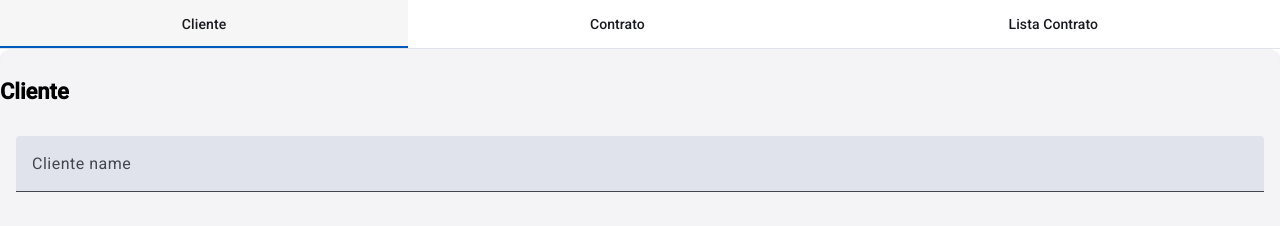
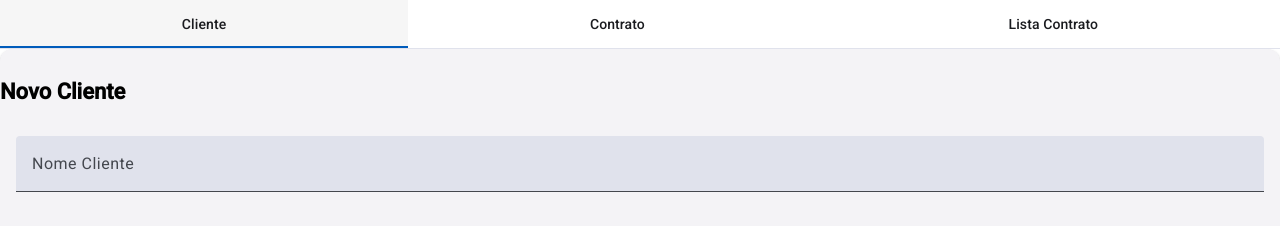
Before and after one commit to deboracampelo78/finance-app, an Angular app: page / in a window 1280 px wide. Shown: the top 226 px of the page. Built offline with nearby package versions, Linux system fonts and the light colour scheme.

Commit message:
Criação dos Models Cliente e Produto

```diff
--- a/src/app/client-form/client-form.component.html
+++ b/src/app/client-form/client-form.component.html
@@ -1,20 +1,20 @@
 <mat-card fxFlex>
   <mat-card-title>
-    <h4>Cliente</h4>
+    <h4>Novo Cliente</h4>
   </mat-card-title>
   <mat-card-content>
 
     <div fxLayout="row" fxLayoutAlign="space-between stretch">
       <mat-form-field fxFlex="100">
-        <input matInput placeholder="Cliente name" >
+        <input matInput placeholder="Nome Cliente" [(ngModel)]="cliName">
       </mat-form-field>
 
     </div>
 
   </mat-card-content>
   <mat-card-actions>
-    <button mat-button color="primary" >Save</button>
-    <button mat-button color="accent" >Clear</button>
+    <button mat-button color="primary" (click)="save()">Save</button>
+    <button mat-button color="accent" (click)="clear()">Clear</button>
   </mat-card-actions>
 
 </mat-card>
--- a/src/app/client-form/client-form.component.ts
+++ b/src/app/client-form/client-form.component.ts
@@ -1,10 +1,23 @@
-import { Component } from '@angular/core';
+import { Component, OnInit } from '@angular/core';
 
 @Component({
   selector: 'app-client-form',
   templateUrl: './client-form.component.html',
   styleUrl: './client-form.component.css'
 })
-export class ClientFormComponent {
+export class ClientFormComponent implements OnInit {
+  cliName: String | undefined;
+  constructor() { }
+
+  ngOnInit() {
+
+  }
+
+  save(){
+
+  }
+  clear(){
+
+  }
 
 }
--- a/src/app/contrato-form/contrato-form.component.ts
+++ b/src/app/contrato-form/contrato-form.component.ts
@@ -1,10 +1,30 @@
-import { Component } from '@angular/core';
+import { Component, OnInit } from '@angular/core';
+import { Cliente } from '../models/cliente.model';
 
 @Component({
   selector: 'app-contrato-form',
   templateUrl: './contrato-form.component.html',
   styleUrl: './contrato-form.component.css'
 })
-export class ContratoFormComponent {
+export class ContratoFormComponent implements OnInit {
+
+  emAtraso: string | undefined;
+  noPrazo: string | undefined;
+  cancelado: string | undefined;
+  pago: string | undefined;
+  cliente: Cliente | undefined
+
+  constructor() { }
+
+  ngOnInit() {
+
+  }
+
+  save(){
+
+  }
+  clear(){
+
+  }
 
 }
--- /dev/null
+++ b/src/app/models/cliente.model.ts
@@ -0,0 +1,4 @@
+export interface Cliente{
+    cpf: string
+    name: string;
+}
```
Also changed, not shown: src/app/models/contrato.model.ts (added, +10 -0 lines).
